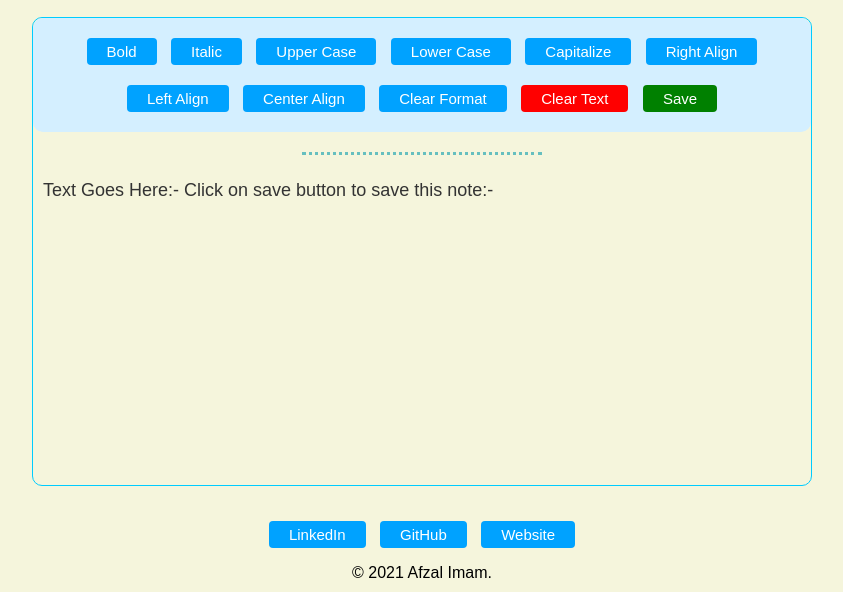
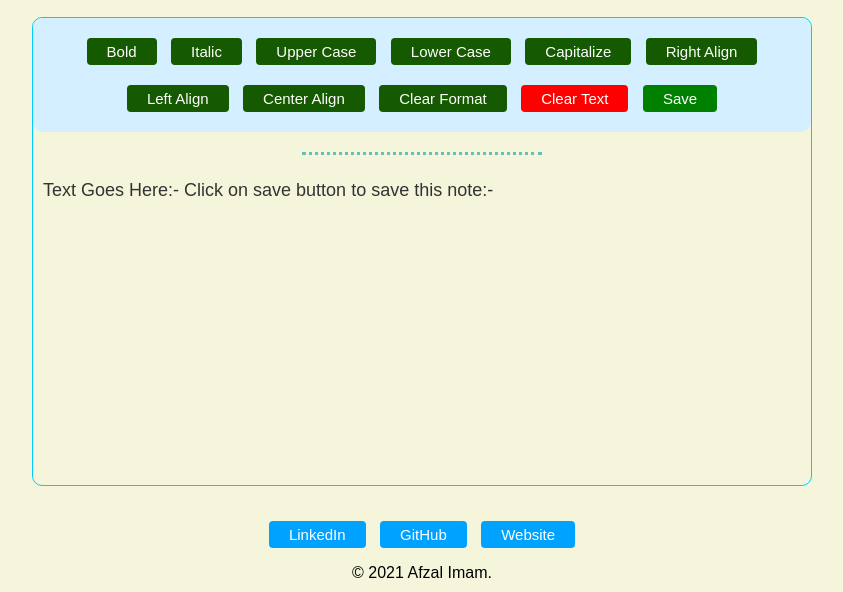
Before and after one commit to afzalimam09/text-editor, a plain HTML site: page index.html in a window 1280 px wide. Shown: the part 213-805 px from the top of the page, without its empty margins (218-1061 px from the left). Drawn offline with Linux system fonts and the light colour scheme.

Commit message:
button color changed

```diff
--- a/style.css
+++ b/style.css
@@ -49,7 +49,7 @@
       margin: 10px 5px;
       border: none;
       border-radius: 4px;
-      background-color: rgb(0, 162, 255);
+      background-color: rgb(21, 89, 0);
       color: white;
       font-size: 15px;
       cursor: pointer;
```
